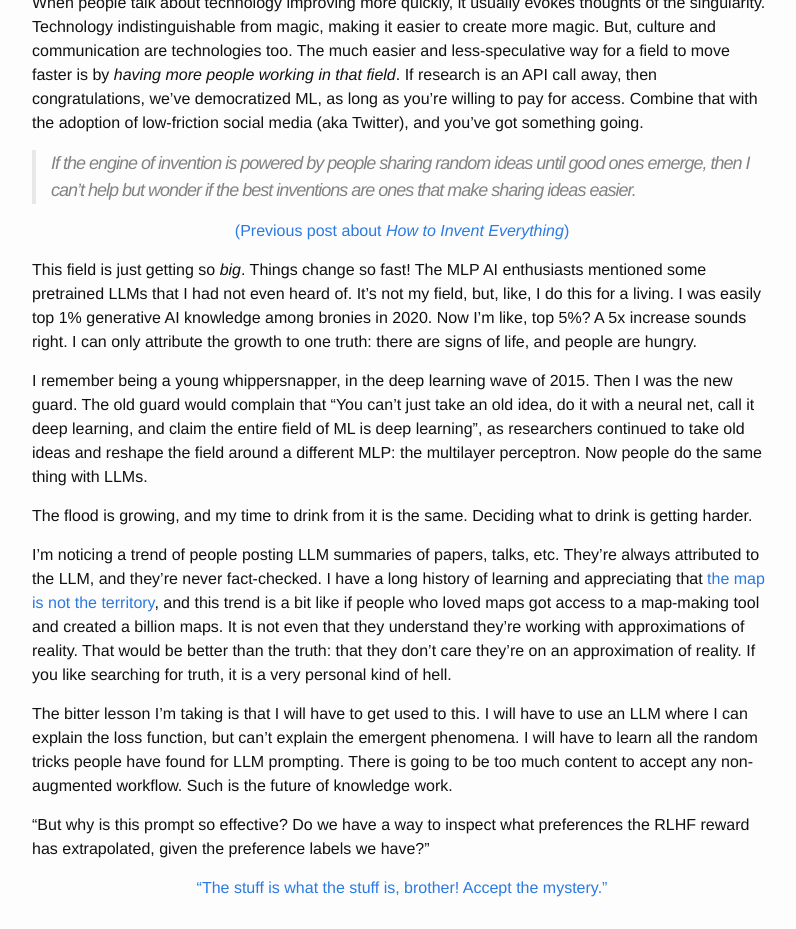
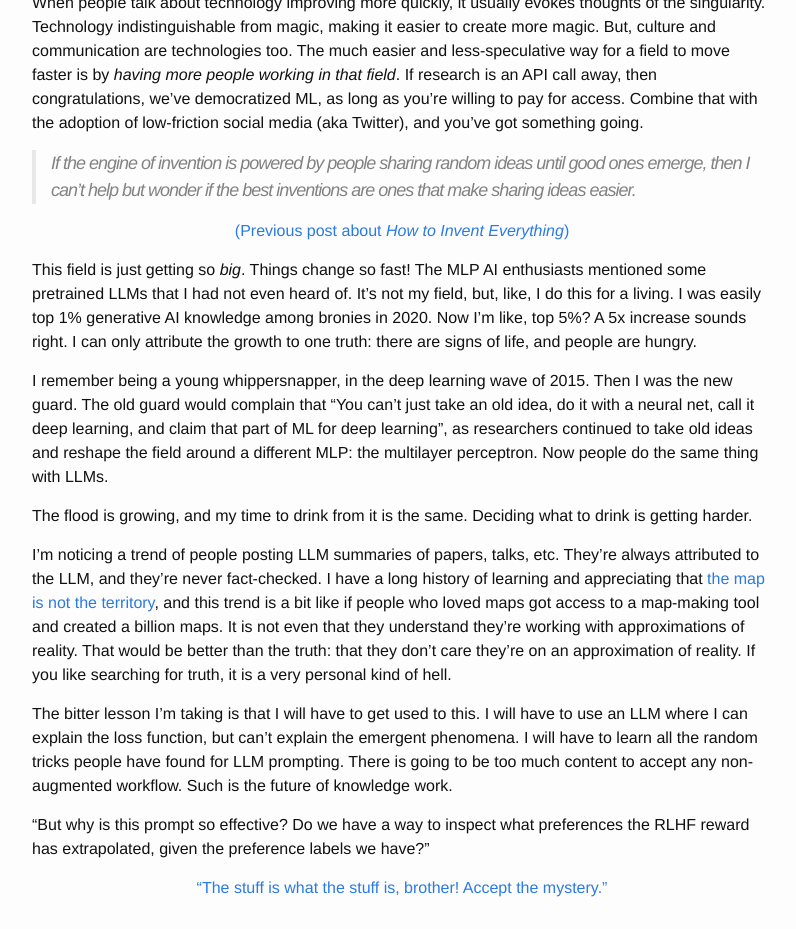
Before and after one commit to alexirpan/alexirpan.github.io, a Jekyll site: the page built from _posts/2023-07-19-ml-hurry.markdown, in a window 1280 px wide, cut to the strip 859-1788 px from the top of the page. Shown: the whole strip, without its empty margins (238-1034 px from the left). Built offline with Jekyll 4.4.1, drawn with Linux system fonts in a browser that asks for light colours; nearby versions of some CDN libraries.

Commit message:
Wording update that feels more correct

```diff
--- a/_posts/2023-07-19-ml-hurry.markdown
+++ b/_posts/2023-07-19-ml-hurry.markdown
@@ -40,8 +40,8 @@ A 5x increase sounds right. I can only attribute the growth to one truth: there
 
 I remember being a young whippersnapper, in
 the deep learning wave of 2015. Then I was the new guard. The old guard would complain that
-"You can't just take an old idea, do it with a neural net, call it deep learning, and claim the entire
-field of ML is deep learning", as researchers continued to take old ideas and reshape the field around
+"You can't just take an old idea, do it with a neural net, call it deep learning, and claim that
+part of ML for deep learning", as researchers continued to take old ideas and reshape the field around
 a different MLP: the multilayer perceptron. Now people do the same thing with LLMs.
 
 The flood is growing, and my time to drink from it is the same. Deciding what to drink is getting harder.
```
